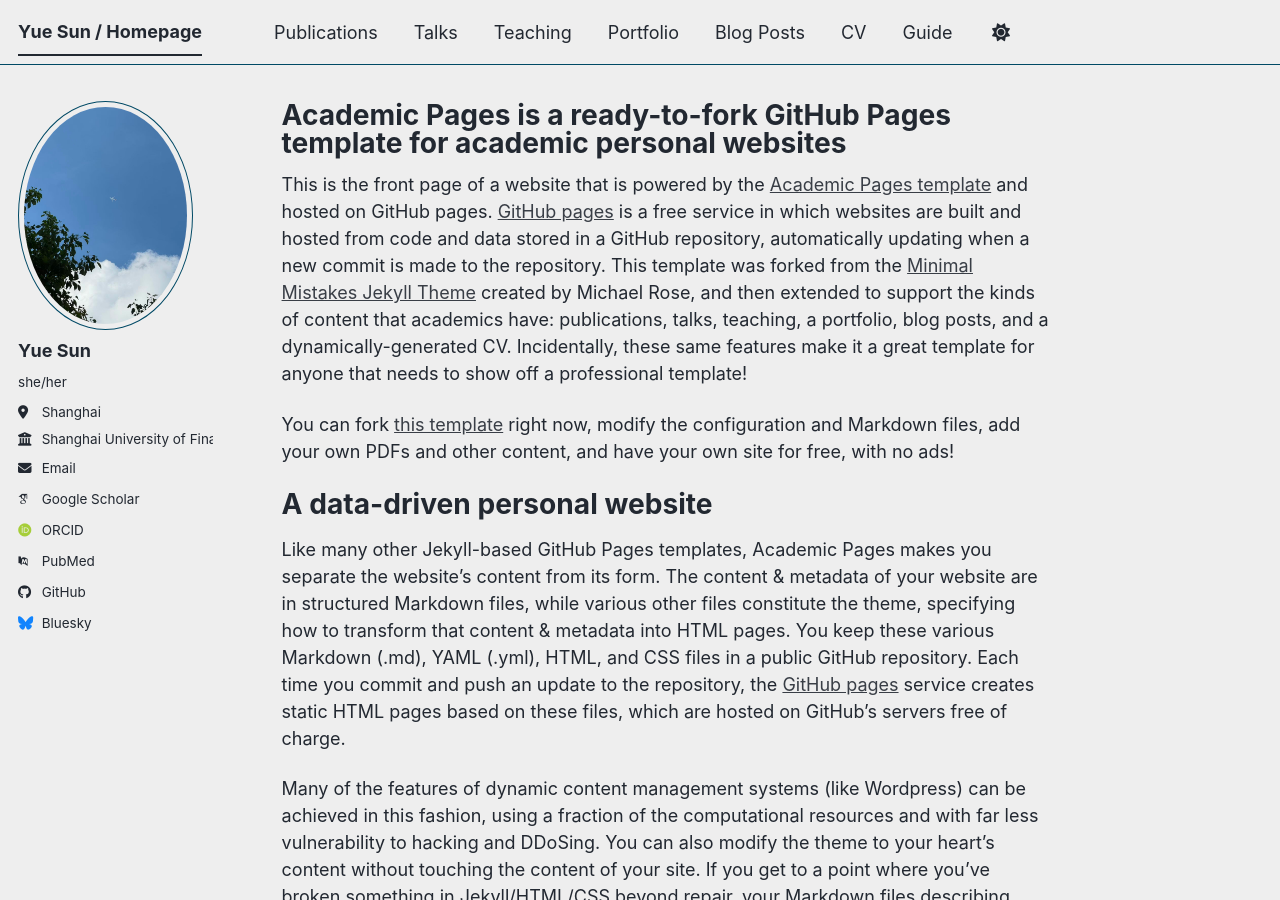
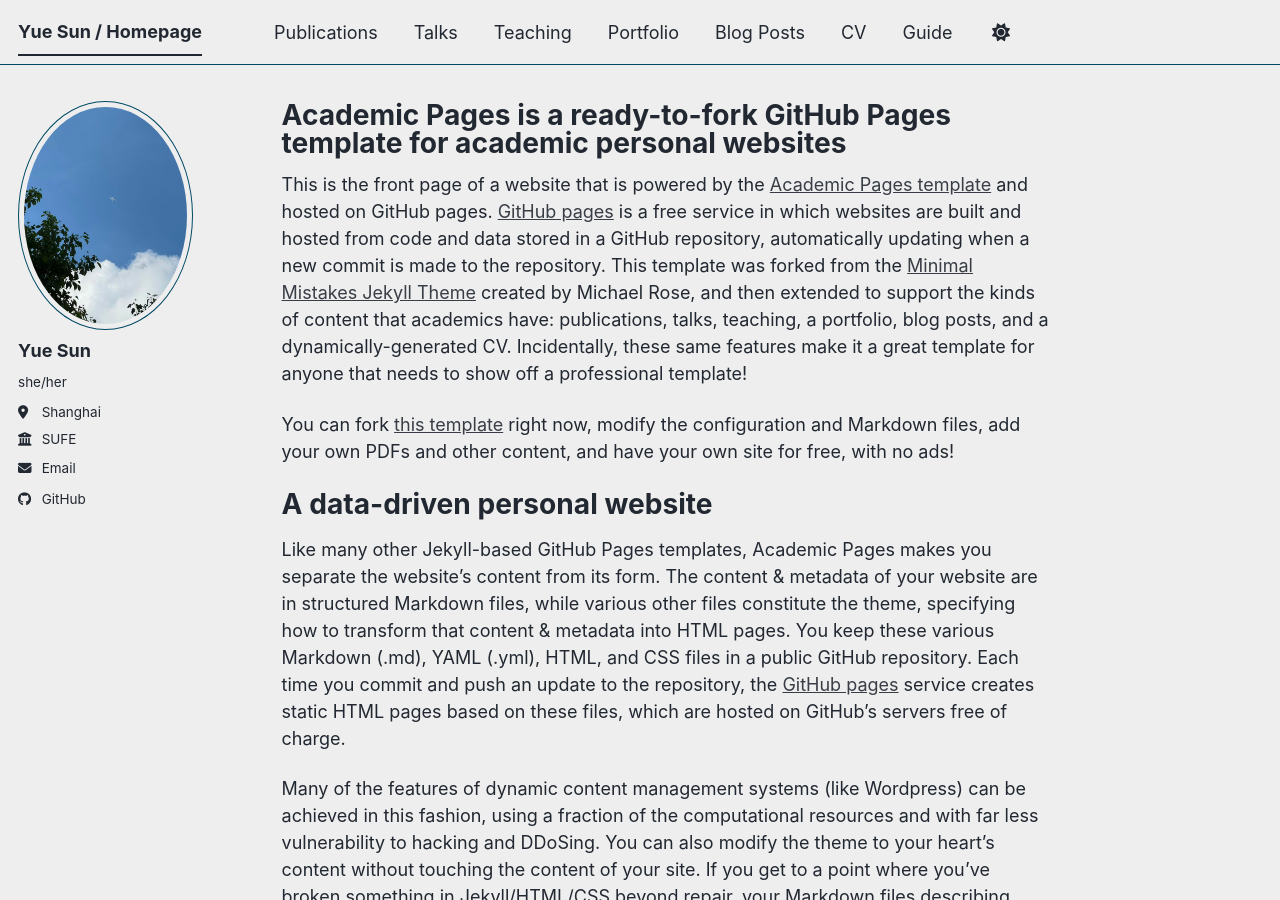
Before and after one commit to leahsun35/leahsun35.github.io, a Jekyll site: the page built from _pages/about.md, in a window 1280 px wide and 900 px high. Built offline with Jekyll 4.4.1, drawn with Linux system fonts in a browser that asks for light colours; some web fonts are replaced; a script bundle is joined from its source files by our own code; library files that are not in the unit come from our copies.

Commit message:
Modify _config.yml for updated personal information

```diff
--- a/_config.yml
+++ b/_config.yml
@@ -12,7 +12,7 @@
 title                    : "Yue Sun / Homepage"
 title_separator          : "-"
 name                     : &name "Yue Sun"
-description              : Academic profile of Yue Sun, focusing on econometrics and economic modeling
+description              : “Academic profile of Yue Sun, focusing on econometrics and economic modeling”
 url                      : https://academicpages.github.io # The base hostname & protocol for your site e.g. "https://[your GitHub username].github.io",
                                                            # or if you already have some other page hosted on Github then use "https://[your GitHub username].github.io/[Your Repo Name]"
 baseurl                  : "" # the subpath of your site, e.g. "/blog"
@@ -28,20 +28,20 @@
   pronouns         : "she/her"
   bio              : # "Short biography for the left-hand sidebar"
   location         : "Shanghai"
-  employer         : "Shanghai University of Finance and Economics"
+  employer         : "SUFE"
   uri              : # URL
   email            : "leahsun35@gmail.com"
 
   # Academic websites
   academia         : # URL
   arxiv            : # URL - Update with the correct link to your profile
-  googlescholar    : "https://scholar.google.com/citations?user=PS_CX0AAAAAJ"
+  googlescholar    : # "https://scholar.google.com/citations?user=PS_CX0AAAAAJ"
   inspire-hep      : # URL
   impactstory      : # URL
-  orcid            : "https://orcid.org/yourorcidurl"
+  orcid            : # "https://orcid.org/yourorcidurl"
   semantic         : # URL
   ssrn             : # URL
-  pubmed           : "https://www.ncbi.nlm.nih.gov/pubmed/?term=john+snow"
+  pubmed           : # "https://www.ncbi.nlm.nih.gov/pubmed/?term=john+snow"
   researchgate     : # URL
   scopus           : # URL
   zotero           : # URL
@@ -51,13 +51,13 @@
   bitbucket        : # Username - Update with your username on the site
   codepen          : # Username
   dribbble         : # Username
-  github           : "academicpages"
+  github           : "leahsun35.github.io"
   kaggle           : # Username
   stackoverflow    : # User number or user number and name (i.e., use "1" or "1/jeff-atwood")
 
   # Social media
   artstation       : # Username
-  bluesky          : "bsky.app" # Replace this with you Bluesky username
+  bluesky          : # "bsky.app" # Replace this with you Bluesky username
   facebook         : # Username
   flickr           : # Username
   foursquare       : # Username
```
